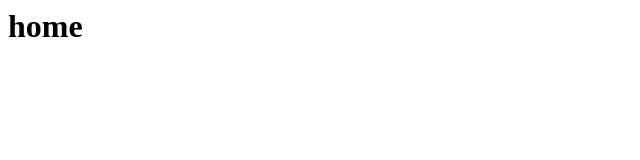
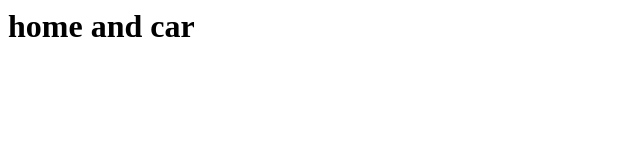
Before and after one commit to codemaker-man/MyShell, a plain HTML site: page index.html in a window 1280 px wide. Shown: the whole page, without its empty margins (0-640 px from the left). Drawn offline with Linux system fonts and the light colour scheme.

Commit message:
html add home and car

```diff
--- a/index.html
+++ b/index.html
@@ -1,2 +1,2 @@
 
-<h1> home  </h1>
+<h1> home and car </h1>
```
